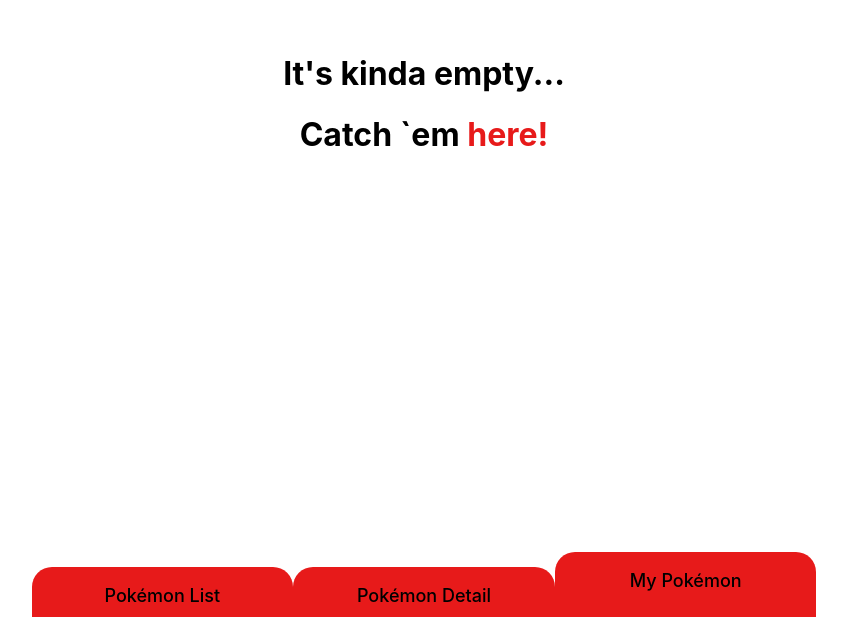
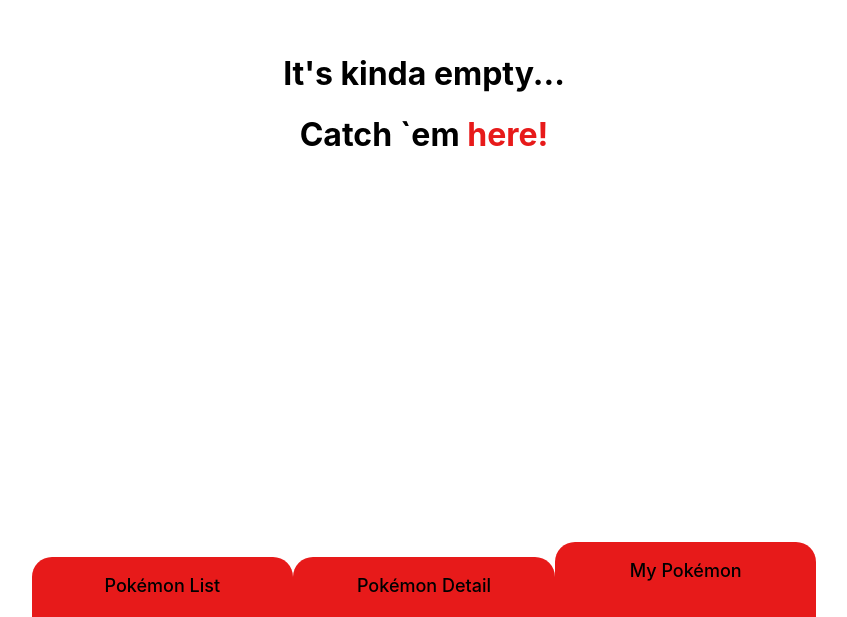
Before and after one commit to BlessSan/Tokopedia-Web-Project, a React (Create React App) app: page /my-pokemon-list in a window 1280 px wide. Shown: the part 183-800 px from the top of the page, without its empty margins (216-1063 px from the left). Built offline with nearby package versions, Linux system fonts and the light colour scheme.

Commit message:
increased menu height

```diff
--- a/src/components/MenuBar.js
+++ b/src/components/MenuBar.js
@@ -6,7 +6,7 @@
 const Menu = () => {
   const layout = css`
     width: 100%;
-    height: 70px;
+    height: 80px;
     position: fixed;
     bottom: 0;
     z-index: 200;
```
